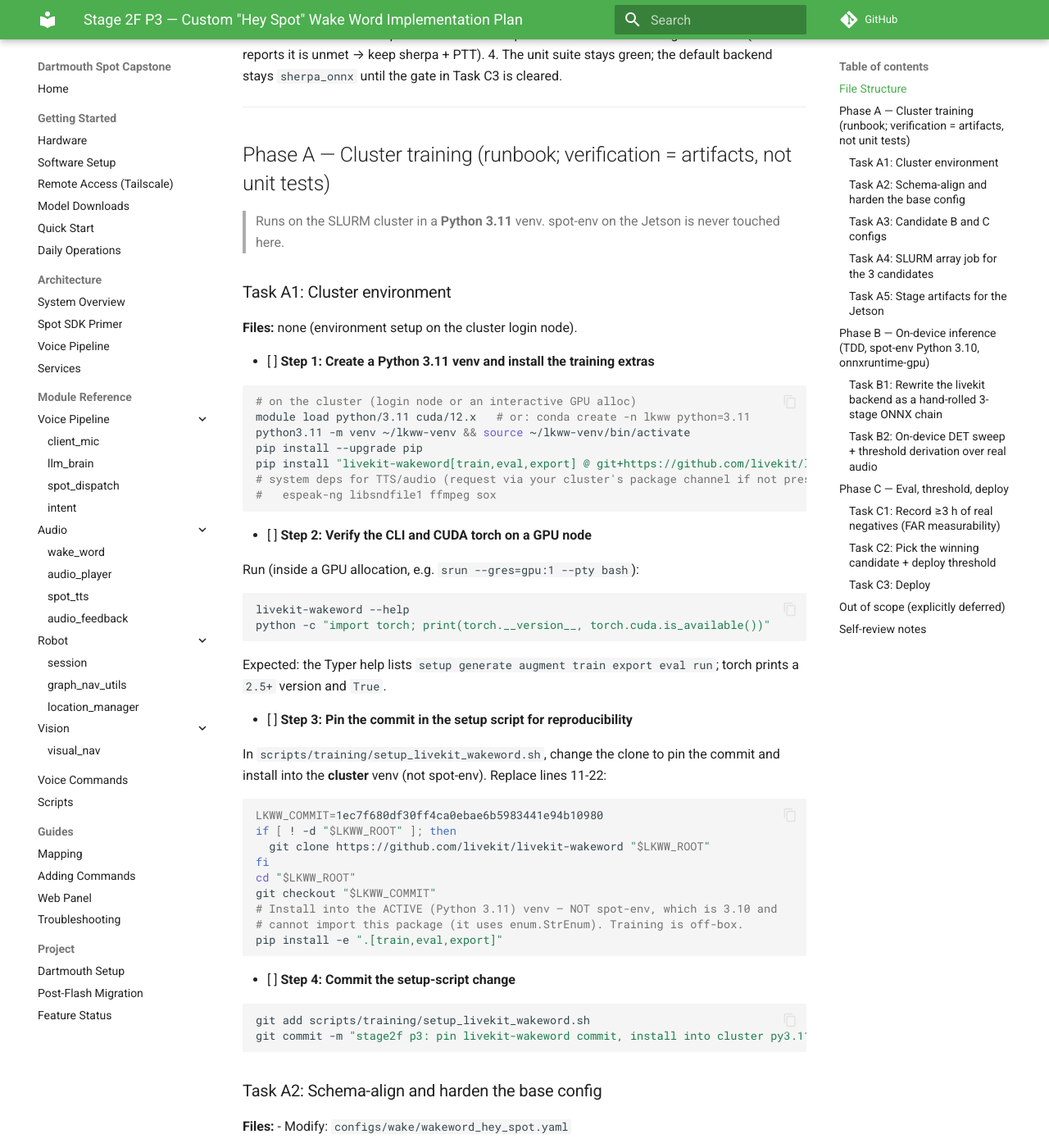
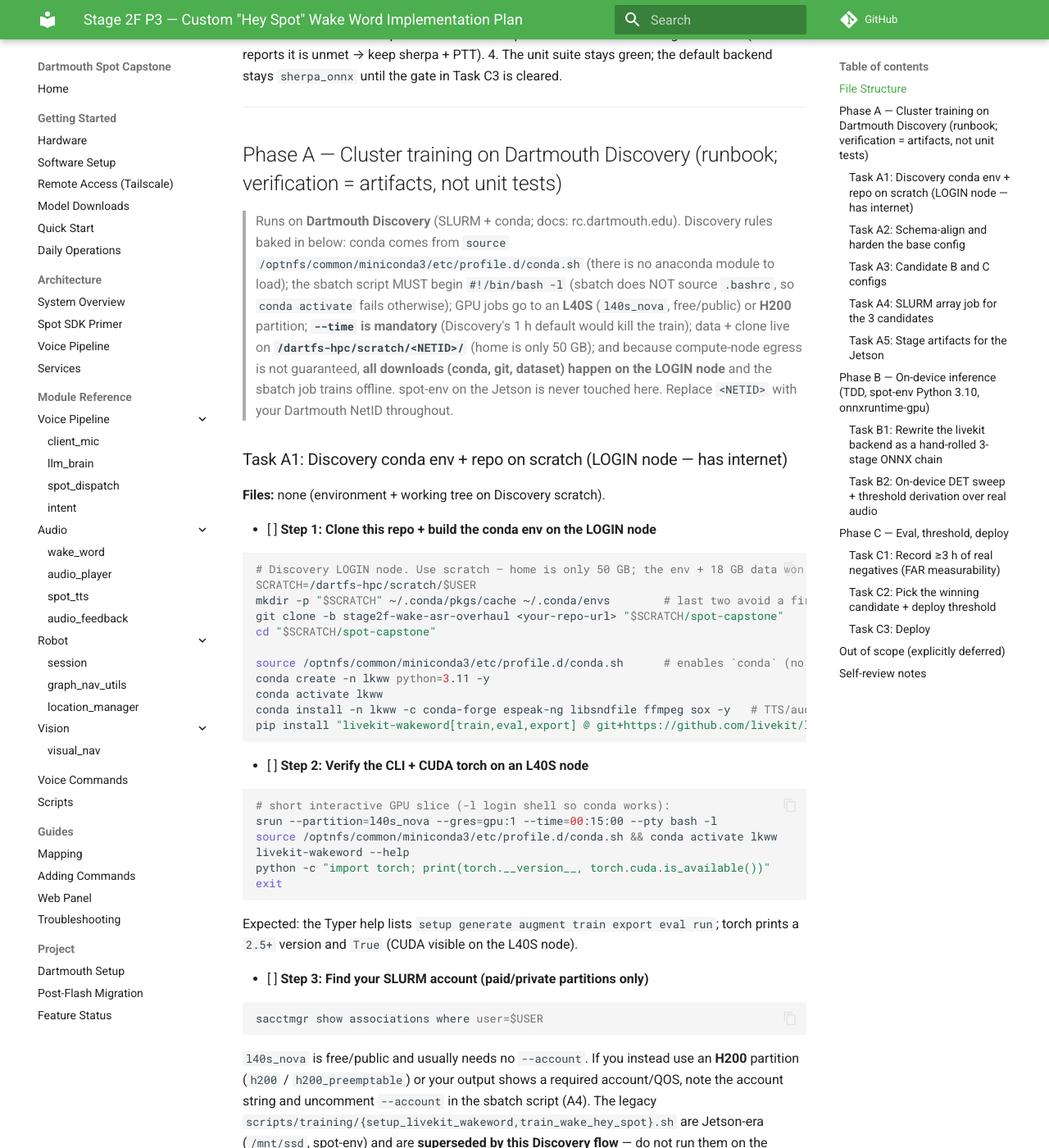
Before and after one commit to matteo-corrado/dartmouth_spot_capstone, an MkDocs documentation site: the page built from docs/superpowers/plans/2026-05-30-stage2f-p3-wake-training.md, in a window 1280 px wide and 1400 px high, scrolled down 2392 px. Shown: the whole window at 82% size. Built offline with MkDocs 1.6.1 and Material for MkDocs 9.7.7, drawn with Linux system fonts in a browser that asks for light colours; comment, search, counter and statistics services are not loaded; some of the changed text lies outside the part shown.

Commit message:
stage2f p3: correct Phase A runbook for Dartmouth Discovery (conda + l40s_nova/h200 + dartfs scratch + bash -l login shell)

````diff
--- a/docs/superpowers/plans/2026-05-30-stage2f-p3-wake-training.md
+++ b/docs/superpowers/plans/2026-05-30-stage2f-p3-wake-training.md
@@ -2,11 +2,11 @@
 
 > **For agentic workers:** REQUIRED SUB-SKILL: Use superpowers:subagent-driven-development (recommended) or superpowers:executing-plans to implement this plan task-by-task. Steps use checkbox (`- [ ]`) syntax for tracking.
 
-**Goal:** Train a custom `livekit-wakeword` "hey spot" classifier off-box on the SLURM cluster, deploy its ONNX to the Jetson, run inference through spot-env's `onnxruntime-gpu` (no `livekit` package at runtime), derive the deploy threshold from real held-out audio, and ship it behind `SPOT_WAKE_BACKEND=livekit` with the sherpa-onnx + push-to-talk fallback intact.
+**Goal:** Train a custom `livekit-wakeword` "hey spot" classifier off-box on Dartmouth Discovery (SLURM + conda), deploy its ONNX to the Jetson, run inference through spot-env's `onnxruntime-gpu` (no `livekit` package at runtime), derive the deploy threshold from real held-out audio, and ship it behind `SPOT_WAKE_BACKEND=livekit` with the sherpa-onnx + push-to-talk fallback intact.
 
-**Architecture:** Three phases. **(A) Cluster training** — operational runbook the operator runs on the L40S/H200 SLURM cluster (Python 3.11 venv; spot-env is untouched). **(B) On-device inference** — TDD code in spot-env (Python 3.10): the exported `hey_spot.onnx` is only the *classifier head* (`embeddings (B,16,96) → score (B,1)`), so we hand-roll the full 3-stage ONNX chain (`melspectrogram.onnx → embedding_model.onnx → hey_spot.onnx`) directly via `onnxruntime-gpu`, because the `livekit` pip package requires Python 3.11 and cannot import in spot-env. **(C) Eval/threshold/deploy** — derive the operating point from real audio (TPR on the existing `*_lab.wav` positives, FAR on ≥3h of newly-recorded negatives) and flip the backend only if the real held-out TPR clears the gate.
+**Architecture:** Three phases. **(A) Cluster training** — operational runbook the operator runs on **Dartmouth Discovery** (SLURM + conda; L40S or H200 GPU partition; Python 3.11; spot-env is untouched). **(B) On-device inference** — TDD code in spot-env (Python 3.10): the exported `hey_spot.onnx` is only the *classifier head* (`embeddings (B,16,96) → score (B,1)`), so we hand-roll the full 3-stage ONNX chain (`melspectrogram.onnx → embedding_model.onnx → hey_spot.onnx`) directly via `onnxruntime-gpu`, because the `livekit` pip package requires Python 3.11 and cannot import in spot-env. **(C) Eval/threshold/deploy** — derive the operating point from real audio (TPR on the existing `*_lab.wav` positives, FAR on ≥3h of newly-recorded negatives) and flip the backend only if the real held-out TPR clears the gate.
 
-**Tech Stack:** livekit-wakeword (pinned commit `1ec7f680`, Apache-2.0, conv-attention head); Piper VITS synthetic positives; SLURM/sbatch; onnxruntime-gpu 1.23.0 (CUDA EP) on aarch64; numpy. Verified model-currency (2026-05-30): livekit-wakeword is openWakeWord's direct successor and the current best-in-class for custom-phrase, synthetic-trained, ONNX-exported KWS; sherpa-onnx KWS stays as the rollback.
+**Tech Stack:** livekit-wakeword (pinned commit `1ec7f680`, Apache-2.0, conv-attention head); Piper VITS synthetic positives; Dartmouth Discovery (SLURM + conda, L40S/H200); onnxruntime-gpu 1.23.0 (CUDA EP) on aarch64; numpy. Verified model-currency (2026-05-30): livekit-wakeword is openWakeWord's direct successor and the current best-in-class for custom-phrase, synthetic-trained, ONNX-exported KWS; sherpa-onnx KWS stays as the rollback.
 
 **Key facts (verified at livekit commit `1ec7f680` / v0.2.1):**
 - CLI is a Typer app `livekit-wakeword`. `setup` uses `-c/--config`; every other subcommand (`generate`, `augment`, `train`, `export`, `eval`) takes the config path as a **positional** arg. `run <config>` does generate→augment→extract→train→export→eval in one process.
@@ -25,15 +25,15 @@
 
 | File | Responsibility | Phase |
 |------|----------------|-------|
-| `scripts/training/setup_livekit_wakeword.sh` (MODIFY) | Clone + install into a **Python 3.11 cluster venv** (not spot-env); download data | A |
-| `scripts/training/sbatch_wake_train.sh` (CREATE) | SLURM array job: `run` the 3 candidate configs | A |
+| `scripts/training/setup_livekit_wakeword.sh` (LEGACY) | Jetson-era (`/mnt/ssd`, spot-env) — **superseded** by the inline Discovery conda flow (A1); not run on the cluster | A |
+| `scripts/training/sbatch_wake_train.sh` (CREATE) | Discovery SLURM array job: `run` the 3 candidate configs on L40S/H200 | A |
 | `configs/wake/wakeword_hey_spot.yaml` (MODIFY) | Production base config, schema-aligned to the pinned commit | A |
 | `configs/wake/wakeword_hi_spot.yaml` (CREATE) | Candidate B | A |
 | `configs/wake/wakeword_big_yellow.yaml` (CREATE) | Candidate C | A |
 | `src/voice_control/wake/livekit.py` (REWRITE) | Hand-rolled 3-stage ONNX chain via onnxruntime-gpu; no `livekit` import | B |
 | `tests/voice_control/wake/test_livekit_windows.py` (CREATE) | Unit test for the pure windowing helper | B |
 | `tests/audio/eval_wake_det.py` (CREATE) | On-device DET sweep → threshold at FAR ≤ target | C |
-| `scripts/training/train_wake_hey_spot.sh` (MODIFY) | Point at cluster venv; copy 3 ONNX out | A |
+| `scripts/training/train_wake_hey_spot.sh` (LEGACY) | Jetson-era — **superseded** by the sbatch flow (A4); not run on the cluster | A |
 
 Unchanged and relied upon: `src/voice_control/wake/__init__.py` (`make_wake_detector` already routes `SPOT_WAKE_BACKEND=livekit`), `src/voice_control/wake/sherpa_onnx.py` (fallback), `scripts/record_corpus.py` (corpus recorder), `tests/audio/eval_wake.py` (P2 harness).
 
@@ -45,57 +45,48 @@
 
 ---
 
-## Phase A — Cluster training (runbook; verification = artifacts, not unit tests)
+## Phase A — Cluster training on Dartmouth Discovery (runbook; verification = artifacts, not unit tests)
 
-> Runs on the SLURM cluster in a **Python 3.11** venv. spot-env on the Jetson is never touched here.
+> Runs on **Dartmouth Discovery** (SLURM + conda; docs: rc.dartmouth.edu). Discovery rules baked in below: conda comes from `source /optnfs/common/miniconda3/etc/profile.d/conda.sh` (there is no anaconda module to load); the sbatch script MUST begin `#!/bin/bash -l` (sbatch does NOT source `.bashrc`, so `conda activate` fails otherwise); GPU jobs go to an **L40S** (`l40s_nova`, free/public) or **H200** partition; **`--time` is mandatory** (Discovery's 1 h default would kill the train); data + clone live on **`/dartfs-hpc/scratch/<NETID>/`** (home is only 50 GB); and because compute-node egress is not guaranteed, **all downloads (conda, git, dataset) happen on the LOGIN node** and the sbatch job trains offline. spot-env on the Jetson is never touched here. Replace `<NETID>` with your Dartmouth NetID throughout.
 
-### Task A1: Cluster environment
+### Task A1: Discovery conda env + repo on scratch (LOGIN node — has internet)
 
-**Files:** none (environment setup on the cluster login node).
+**Files:** none (environment + working tree on Discovery scratch).
 
-- [ ] **Step 1: Create a Python 3.11 venv and install the training extras**
+- [ ] **Step 1: Clone this repo + build the conda env on the LOGIN node**
 
 ```bash
-# on the cluster (login node or an interactive GPU alloc)
-module load python/3.11 cuda/12.x   # or: conda create -n lkww python=3.11
-python3.11 -m venv ~/lkww-venv && source ~/lkww-venv/bin/activate
-pip install --upgrade pip
+# Discovery LOGIN node. Use scratch — home is only 50 GB; the env + 18 GB data won't fit.
+SCRATCH=/dartfs-hpc/scratch/$USER
+mkdir -p "$SCRATCH" ~/.conda/pkgs/cache ~/.conda/envs        # last two avoid a first-run conda cache error
+git clone -b stage2f-wake-asr-overhaul <your-repo-url> "$SCRATCH/spot-capstone"
+cd "$SCRATCH/spot-capstone"
+
+source /optnfs/common/miniconda3/etc/profile.d/conda.sh      # enables `conda` (no module to load)
+conda create -n lkww python=3.11 -y
+conda activate lkww
+conda install -n lkww -c conda-forge espeak-ng libsndfile ffmpeg sox -y   # TTS/audio deps (no apt on HPC)
 pip install "livekit-wakeword[train,eval,export] @ git+https://github.com/livekit/livekit-wakeword@1ec7f680df30ff4ca0ebae6b5983441e94b10980"
-# system deps for TTS/audio (request via your cluster's package channel if not present):
-#   espeak-ng libsndfile1 ffmpeg sox
 ```
 
-- [ ] **Step 2: Verify the CLI and CUDA torch on a GPU node**
+- [ ] **Step 2: Verify the CLI + CUDA torch on an L40S node**
 
-Run (inside a GPU allocation, e.g. `srun --gres=gpu:1 --pty bash`):
 ```bash
+# short interactive GPU slice (-l login shell so conda works):
+srun --partition=l40s_nova --gres=gpu:1 --time=00:15:00 --pty bash -l
+source /optnfs/common/miniconda3/etc/profile.d/conda.sh && conda activate lkww
 livekit-wakeword --help
 python -c "import torch; print(torch.__version__, torch.cuda.is_available())"
+exit
 ```
-Expected: the Typer help lists `setup generate augment train export eval run`; torch prints a `2.5+` version and `True`.
+Expected: the Typer help lists `setup generate augment train export eval run`; torch prints a `2.5+` version and `True` (CUDA visible on the L40S node).
 
-- [ ] **Step 3: Pin the commit in the setup script for reproducibility**
-
-In `scripts/training/setup_livekit_wakeword.sh`, change the clone to pin the commit and install into the **cluster** venv (not spot-env). Replace lines 11-22:
+- [ ] **Step 3: Find your SLURM account (paid/private partitions only)**
 
 ```bash
-LKWW_COMMIT=1ec7f680df30ff4ca0ebae6b5983441e94b10980
-if [ ! -d "$LKWW_ROOT" ]; then
-  git clone https://github.com/livekit/livekit-wakeword "$LKWW_ROOT"
-fi
-cd "$LKWW_ROOT"
-git checkout "$LKWW_COMMIT"
-# Install into the ACTIVE (Python 3.11) venv — NOT spot-env, which is 3.10 and
-# cannot import this package (it uses enum.StrEnum). Training is off-box.
-pip install -e ".[train,eval,export]"
+sacctmgr show associations where user=$USER
 ```
-
-- [ ] **Step 4: Commit the setup-script change**
-
-```bash
-git add scripts/training/setup_livekit_wakeword.sh
-git commit -m "stage2f p3: pin livekit-wakeword commit, install into cluster py3.11 venv (off-box train)"
-```
+`l40s_nova` is free/public and usually needs no `--account`. If you instead use an **H200** partition (`h200` / `h200_preemptable`) or your output shows a required account/QOS, note the account string and uncomment `--account` in the sbatch script (A4). The legacy `scripts/training/{setup_livekit_wakeword,train_wake_hey_spot}.sh` are Jetson-era (`/mnt/ssd`, spot-env) and are **superseded by this Discovery flow** — do not run them on the cluster.
 
 ### Task A2: Schema-align and harden the base config
 
@@ -115,10 +106,11 @@
 
 - [ ] **Step 2: Apply the production training deltas + drop any schema-invalid keys**
 
-Edit `configs/wake/wakeword_hey_spot.yaml`: set `model.model_size: large`, `n_samples: 50000`, `steps: 80000`, `target_fp_per_hour: 1.0` (train for high recall; the *deploy* threshold is DET-derived later — do not hardcode a low threshold). Keep `target_phrases` and `custom_negative_phrases` as-is. Remove augmentation keys that Step 1 proved invalid; keep only schema-valid fields.
+Edit `configs/wake/wakeword_hey_spot.yaml`: set `model.model_size: large`, `n_samples: 50000`, `steps: 80000`, `target_fp_per_hour: 1.0` (train for high recall; the *deploy* threshold is DET-derived later — do not hardcode a low threshold). **Repoint `data_dir`** from the Jetson path `/mnt/ssd/livekit-wakeword-data` to Discovery scratch `/dartfs-hpc/scratch/<NETID>/lkww-data` — `data_dir` is used ONLY during cluster training; the Jetson never reads this config. Keep `target_phrases` and `custom_negative_phrases` as-is. Remove augmentation keys that Step 1 proved invalid; keep only schema-valid fields.
 
 ```yaml
 # (only the changed lines shown — match existing file layout)
+data_dir: /dartfs-hpc/scratch/<NETID>/lkww-data   # was /mnt/ssd/... (Jetson); Discovery scratch
 n_samples: 50000
 target_fp_per_hour: 1.0
 steps: 80000
@@ -193,40 +185,54 @@
 - [ ] **Step 1: Write the sbatch script**
 
 ```bash
-#!/bin/bash
+#!/bin/bash -l
+# -l (login shell) is REQUIRED on Discovery: sbatch does NOT source .bashrc, so
+# without it `conda activate` fails. (rc.dartmouth.edu/hpc/sbatch)
 #SBATCH --job-name=wake-train
+#SBATCH --partition=l40s_nova       # free/public L40S (cap 2 GPUs/node, 3-day). Alt: h200 / h200_preemptable
 #SBATCH --gres=gpu:1
+#SBATCH --nodes=1
+#SBATCH --ntasks-per-node=1
 #SBATCH --cpus-per-task=8
 #SBATCH --mem=48G
-#SBATCH --time=06:00:00
+#SBATCH --time=06:00:00             # MANDATORY — Discovery default is 1h and would kill the train
 #SBATCH --array=0-2
-#SBATCH --output=wake-train-%a.log
-# Trains one candidate per array task: generate->augment->train->export->eval.
-# Prereq: setup_livekit_wakeword.sh has run `setup` once (downloads ~18 GB to
-# the shared data_dir). Activate the Python 3.11 cluster venv before sbatch, or
-# set LKWW_VENV_DIR below. --time is a ceiling: verify per-step time on a
-# `--steps 1000` smoke run first; large/80k must finish inside 6 h or the job is
-# killed before `export` and no ONNX is written.
+#SBATCH --output=%x-%a-%j.out
+#SBATCH --mail-type=END,FAIL
+#SBATCH --mail-user=<NETID>@dartmouth.edu
+## --account only for H200/paid partitions; uncomment with the string from `sacctmgr` (A1 Step 3):
+##SBATCH --account=<SLURM_ACCOUNT>
+# One candidate per array task: generate->augment->train->export->eval, OFFLINE.
+# Prereq: A4 Step 2 ran `setup` once on the LOGIN node (~18 GB -> data_dir on scratch).
+# --time is a ceiling: smoke-test per-step time with a `--steps 1000` run first; large/80k
+# must finish inside the wall-time or the job is killed before `export` and no ONNX is written.
 set -euo pipefail
+
+source /optnfs/common/miniconda3/etc/profile.d/conda.sh
+conda activate lkww
+cd "/dartfs-hpc/scratch/$USER/spot-capstone"     # the repo clone from A1 (has configs/)
 
 CONFIGS=(configs/wake/wakeword_hey_spot.yaml \
          configs/wake/wakeword_hi_spot.yaml \
          configs/wake/wakeword_big_yellow.yaml)
 CONFIG=${CONFIGS[$SLURM_ARRAY_TASK_ID]}
 
-source "${LKWW_VENV_DIR:-$HOME/lkww-venv}/bin/activate"
-echo "Training $CONFIG on $(hostname), GPU $CUDA_VISIBLE_DEVICES"
+echo "Training $CONFIG on $(hostname), GPU $CUDA_VISIBLE_DEVICES"; nvidia-smi
 livekit-wakeword run "$CONFIG"
 ```
 
 - [ ] **Step 2: One-time data download, then submit**
 
 ```bash
-source ~/lkww-venv/bin/activate
-livekit-wakeword setup -c configs/wake/wakeword_hey_spot.yaml   # ~18 GB to data_dir, once
-sbatch scripts/training/sbatch_wake_train.sh
+# LOGIN node (has internet) — pre-fetch ALL data so the sbatch job runs offline:
+cd "/dartfs-hpc/scratch/$USER/spot-capstone"
+source /optnfs/common/miniconda3/etc/profile.d/conda.sh && conda activate lkww
+livekit-wakeword setup -c configs/wake/wakeword_hey_spot.yaml   # ~18GB -> data_dir (scratch), once
+# (smoke option: append --skip-acav for ~176MB validation-only negatives)
+sbatch scripts/training/sbatch_wake_train.sh                    # 3-candidate array on L40S
+squeue -u $USER                                                 # watch the array
 ```
-Expected: `setup` populates `data_dir`; `sbatch` returns a job id; each array task ends with `output/<model_name>/<model_name>.onnx`, `<model_name>_eval.json`, `<model_name>_det.png`. (For a fast smoke run first, `setup` accepts `--skip-acav` to grab only ~176 MB of validation negatives.)
+Expected: `setup` populates the scratch `data_dir`; `sbatch` returns a job id; each array task ends with `output/<model_name>/<model_name>.onnx`, `<model_name>_eval.json`, `<model_name>_det.png`. All Piper/ACAV/MUSAN/RIR fetches happen here on the login node, so the compute job needs no internet.
 
 - [ ] **Step 3: Sanity-read each eval JSON**
 
@@ -251,6 +257,9 @@
 - [ ] **Step 1: Collect the 3 classifiers + the 2 shared front-end models**
 
 ```bash
+# LOGIN node, in the repo clone on scratch (where output/ landed):
+cd "/dartfs-hpc/scratch/$USER/spot-capstone"
+source /optnfs/common/miniconda3/etc/profile.d/conda.sh && conda activate lkww
 mkdir -p wake-artifacts
 for m in hey_spot hi_spot big_yellow; do cp output/$m/$m.onnx wake-artifacts/; done
 # Front-end models are frozen + shared — copy once (from the installed package):
````
